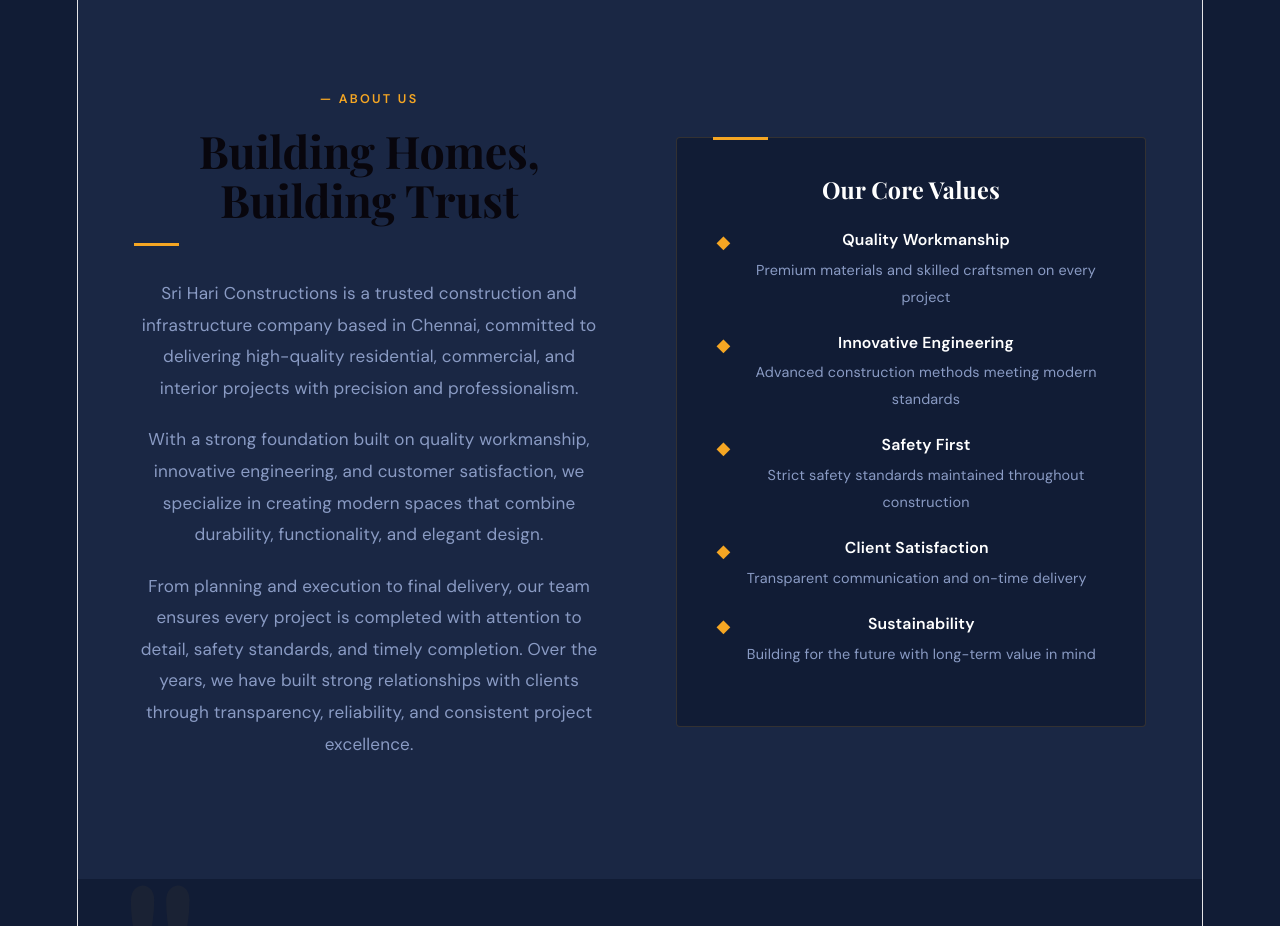
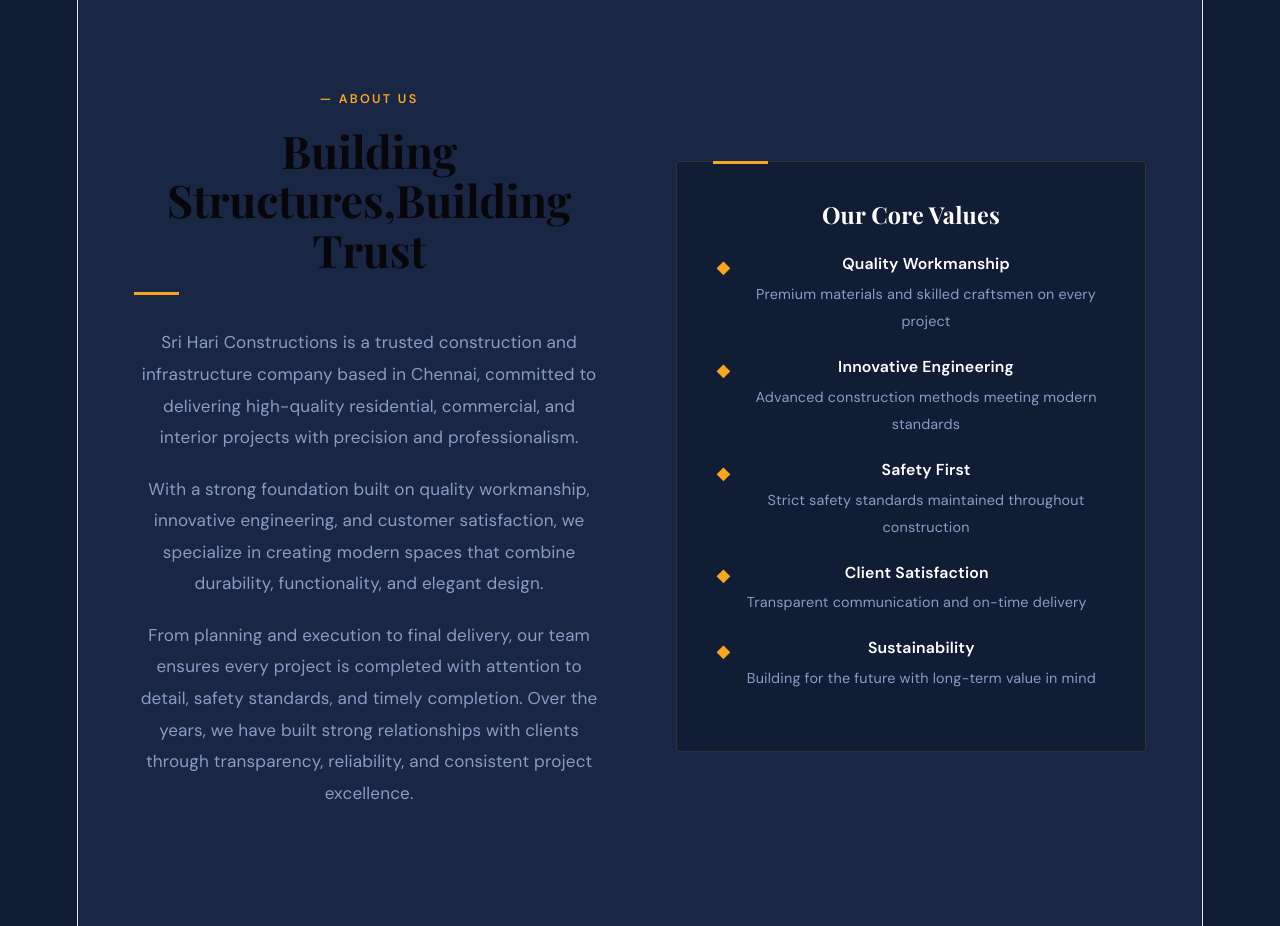
Before and after one commit to hariharan-2391/Sri-Hari-Constructions, a React (Vite) app: page / in a window 1280 px wide. Shown: the part 880-1806 px from the top of the page. Built offline with nearby package versions, Linux system fonts and the light colour scheme.

Commit message:
structures

```diff
--- a/src/App.jsx
+++ b/src/App.jsx
@@ -325,7 +325,7 @@
       <div style={S.aboutGrid}>
         <div>
           <div style={S.sectionTag}>— About Us</div>
-          <h2 style={S.sectionTitle}>Building Homes, Building Trust</h2>
+          <h2 style={S.sectionTitle}>Building Structures,Building Trust</h2>
           <div style={S.divider} />
           <p style={S.aboutLeftP}>Sri Hari Constructions is a trusted construction and infrastructure company based in Chennai, committed to delivering high-quality residential, commercial, and interior projects with precision and professionalism.</p>
           <p style={S.aboutLeftP}>With a strong foundation built on quality workmanship, innovative engineering, and customer satisfaction, we specialize in creating modern spaces that combine durability, functionality, and elegant design.</p>
```
